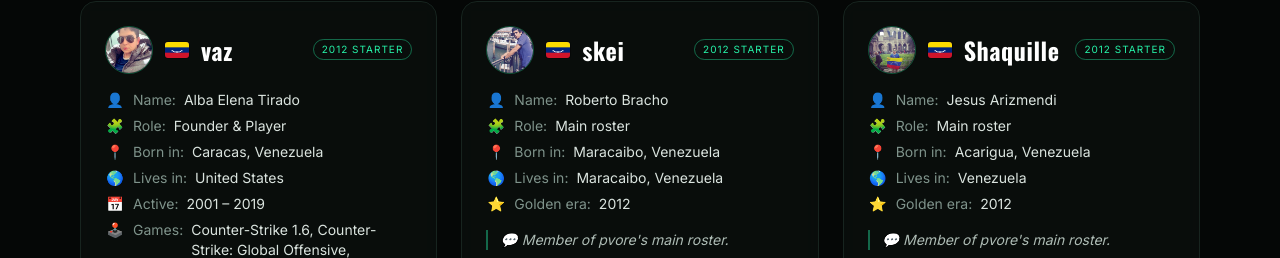
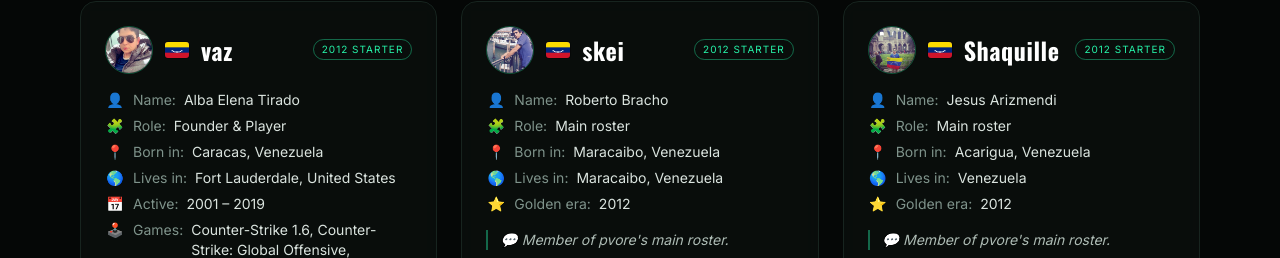
Before and after one commit to diurnalreign/perfectionvore, a React (Vite) app: page / in a window 1280 px wide. Shown: the part 2427-2685 px from the top of the page. Built offline with nearby package versions, Linux system fonts and the light colour scheme.

Commit message:
vaz reside en Fort Lauderdale, Estados Unidos
Co-Authored-By: Claude Opus 4.8 <noreply@anthropic.com>
Claude-Session: https://claude.ai/code/session_01BB6Kwsi6y9yUf3GDsb7pND

```diff
--- a/src/data/players.ts
+++ b/src/data/players.ts
@@ -82,7 +82,10 @@ const RAW_PLAYERS: RawPlayer[] = [
     photo: 'vaz.jpg',
     roles: ['Founder', 'Player'],
     roleLabel: { es: 'Fundadora & Jugadora', en: 'Founder & Player' },
-    currentCountry: { es: 'Estados Unidos', en: 'United States' },
+    currentCountry: {
+      es: 'Fort Lauderdale, Estados Unidos',
+      en: 'Fort Lauderdale, United States',
+    },
     birthplace: 'Caracas, Venezuela',
     games: ['Counter-Strike 1.6', 'Counter-Strike: Global Offensive', 'Counter-Strike 2'],
     yearsActive: '2001 – 2019',
```
